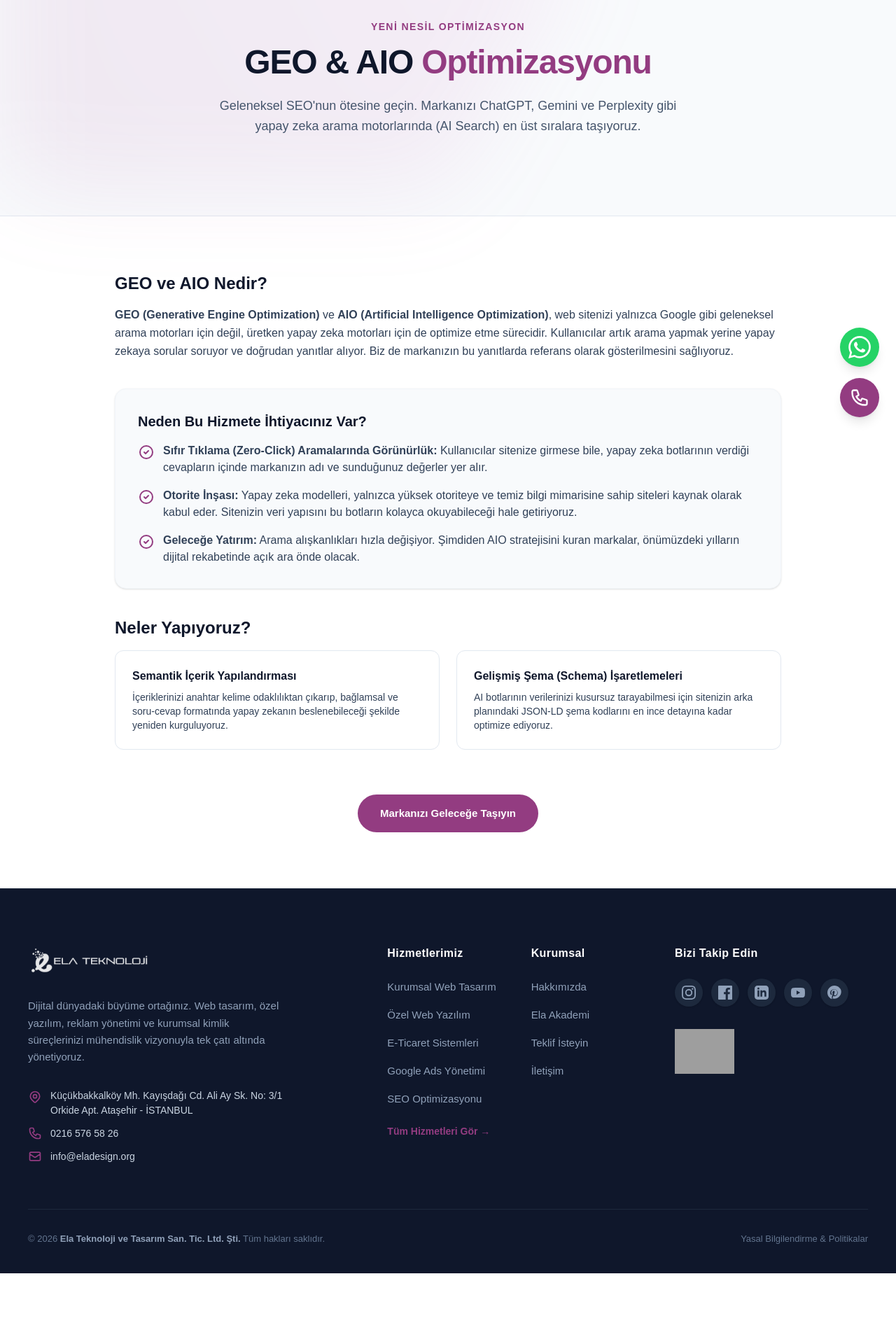
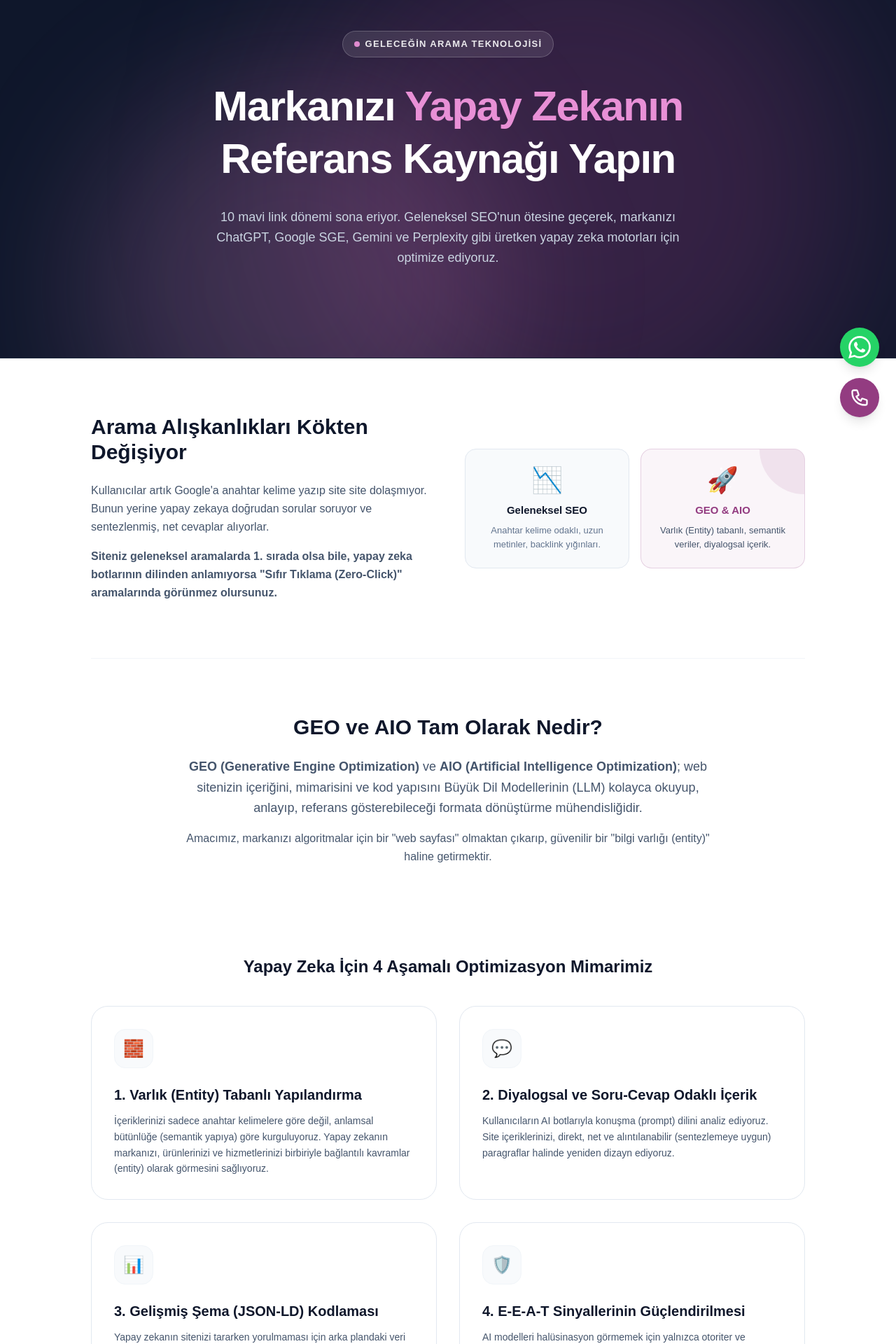
Before and after one commit to elamedya-sudo/eladesign-next, a Next.js app: page /geo-ve-aio-optimizasyonu in a window 1280 px wide. Shown: the part 180-2100 px from the top of the page at 70% size. Before the commit the page ends 1999 px from the top, so only its background shows below. Built offline with nearby package versions, Linux system fonts and the light colour scheme; grey boxes are pictures that could not be loaded.

Commit message:
GEO ve AIO optimizasyonu sayfasi detaylandirilarak guncellendi

```diff
--- a/app/(main)/geo-ve-aio-optimizasyonu/page.tsx
+++ b/app/(main)/geo-ve-aio-optimizasyonu/page.tsx
@@ -3,87 +3,156 @@ import Image from 'next/image';
 
 export const metadata = {
   title: "GEO ve AIO Optimizasyonu | Ela Teknoloji ve Tasarım",
-  description: "Yapay zeka destekli arama motorları (ChatGPT, Gemini, Perplexity) için GEO ve AIO optimizasyonu hizmetlerimizle markanızı geleceğe taşıyın."
+  description: "Google SGE, ChatGPT, Gemini ve Perplexity gibi yapay zeka arama motorları için GEO ve AIO optimizasyonu hizmetlerimizle markanızı geleceğe taşıyın."
 };
 
 export default function GeoAioOptimizasyonu() {
+  const brandColor = "#933c81";
+
   return (
-    <div className="bg-white min-h-screen">
-      {/* Üst Başlık Alanı */}
-      <div className="relative isolate bg-slate-50 py-20 sm:py-28 border-b border-slate-200">
-        <div className="absolute inset-x-0 -top-40 -z-10 transform-gpu overflow-hidden blur-3xl sm:-top-80 pointer-events-none">
-          <div className="relative left-[calc(50%-11rem)] aspect-[1155/678] w-[36.125rem] -translate-x-1/2 rotate-[30deg] bg-gradient-to-tr from-[#933c81] to-[#e890d6] opacity-10 sm:left-[calc(50%-30rem)] sm:w-[72.1875rem]"></div>
+    <div className="bg-white min-h-screen pb-24">
+      {/* 1. Üst Başlık (Hero) Alanı */}
+      <div className="relative isolate bg-slate-900 py-24 sm:py-32 overflow-hidden border-b border-slate-800">
+        <div className="absolute inset-0 -z-10">
+          <div className="absolute top-0 right-1/4 -translate-y-12 translate-x-1/3 w-[800px] h-[800px] bg-[#933c81]/30 rounded-full blur-[130px]"></div>
+          <div className="absolute bottom-0 left-1/4 translate-y-1/3 -translate-x-1/3 w-[600px] h-[600px] bg-[#e890d6]/20 rounded-full blur-[100px]"></div>
         </div>
 
-        <div className="max-w-[1000px] mx-auto px-6 lg:px-10 text-center">
-          <p className="text-[14px] font-semibold uppercase tracking-widest text-[#933c81] mb-4">
-            YENİ NESİL OPTİMİZASYON
-          </p>
-          <h1 className="text-4xl font-extrabold tracking-tight text-slate-900 sm:text-5xl mb-6">
-            GEO & AIO <span className="text-[#933c81]">Optimizasyonu</span>
+        <div className="max-w-[1000px] mx-auto px-6 lg:px-10 text-center relative z-10">
+          <div className="inline-flex items-center gap-2 px-4 py-2 rounded-full bg-white/10 border border-white/20 text-white/90 text-[13px] font-semibold tracking-widest uppercase mb-8 backdrop-blur-sm">
+            <span className="w-2 h-2 rounded-full bg-[#e890d6] animate-pulse"></span>
+            Geleceğin Arama Teknolojisi
+          </div>
+          <h1 className="text-4xl font-extrabold tracking-tight text-white sm:text-5xl lg:text-6xl mb-8 leading-tight">
+            Markanızı <span style={{ color: "#e890d6" }}>Yapay Zekanın</span> <br className="hidden md:block" />
+            Referans Kaynağı Yapın
           </h1>
-          <p className="text-lg text-slate-600 max-w-2xl mx-auto leading-relaxed">
-            Geleneksel SEO'nun ötesine geçin. Markanızı ChatGPT, Gemini ve Perplexity gibi yapay zeka arama motorlarında (AI Search) en üst sıralara taşıyoruz.
+          <p className="text-lg text-slate-300 max-w-2xl mx-auto leading-relaxed font-light">
+            10 mavi link dönemi sona eriyor. Geleneksel SEO'nun ötesine geçerek, markanızı ChatGPT, Google SGE, Gemini ve Perplexity gibi üretken yapay zeka motorları için optimize ediyoruz.
           </p>
         </div>
       </div>
 
-      {/* İçerik Alanı */}
-      <div className="max-w-[1000px] mx-auto px-6 py-16 lg:py-20 text-slate-700 space-y-10">
+      <div className="max-w-[1100px] mx-auto px-6 lg:px-10">
 
-        <section>
-          <h2 className="text-2xl font-bold text-slate-900 mb-4">GEO ve AIO Nedir?</h2>
-          <p className="leading-relaxed">
-            <strong>GEO (Generative Engine Optimization)</strong> ve <strong>AIO (Artificial Intelligence Optimization)</strong>, web sitenizi yalnızca Google gibi geleneksel arama motorları için değil, üretken yapay zeka motorları için de optimize etme sürecidir. Kullanıcılar artık arama yapmak yerine yapay zekaya sorular soruyor ve doğrudan yanıtlar alıyor. Biz de markanızın bu yanıtlarda referans olarak gösterilmesini sağlıyoruz.
-          </p>
-        </section>
-
-        <section className="bg-slate-50 p-8 rounded-2xl border border-slate-100 shadow-sm">
-          <h3 className="text-xl font-bold text-slate-900 mb-4">Neden Bu Hizmete İhtiyacınız Var?</h3>
-          <ul className="space-y-4">
-            <li className="flex items-start gap-3">
-              <svg className="w-6 h-6 text-[#933c81] shrink-0 mt-0.5" fill="none" viewBox="0 0 24 24" stroke="currentColor">
-                <path strokeLinecap="round" strokeLinejoin="round" strokeWidth="2" d="M9 12l2 2 4-4m6 2a9 9 0 11-18 0 9 9 0 0118 0z" />
-              </svg>
-              <span><strong>Sıfır Tıklama (Zero-Click) Aramalarında Görünürlük:</strong> Kullanıcılar sitenize girmese bile, yapay zeka botlarının verdiği cevapların içinde markanızın adı ve sunduğunuz değerler yer alır.</span>
-            </li>
-            <li className="flex items-start gap-3">
-              <svg className="w-6 h-6 text-[#933c81] shrink-0 mt-0.5" fill="none" viewBox="0 0 24 24" stroke="currentColor">
-                <path strokeLinecap="round" strokeLinejoin="round" strokeWidth="2" d="M9 12l2 2 4-4m6 2a9 9 0 11-18 0 9 9 0 0118 0z" />
-              </svg>
-              <span><strong>Otorite İnşası:</strong> Yapay zeka modelleri, yalnızca yüksek otoriteye ve temiz bilgi mimarisine sahip siteleri kaynak olarak kabul eder. Sitenizin veri yapısını bu botların kolayca okuyabileceği hale getiriyoruz.</span>
-            </li>
-            <li className="flex items-start gap-3">
-              <svg className="w-6 h-6 text-[#933c81] shrink-0 mt-0.5" fill="none" viewBox="0 0 24 24" stroke="currentColor">
-                <path strokeLinecap="round" strokeLinejoin="round" strokeWidth="2" d="M9 12l2 2 4-4m6 2a9 9 0 11-18 0 9 9 0 0118 0z" />
-              </svg>
-              <span><strong>Geleceğe Yatırım:</strong> Arama alışkanlıkları hızla değişiyor. Şimdiden AIO stratejisini kuran markalar, önümüzdeki yılların dijital rekabetinde açık ara önde olacak.</span>
-            </li>
-          </ul>
-        </section>
-
-        <section>
-          <h2 className="text-2xl font-bold text-slate-900 mb-4">Neler Yapıyoruz?</h2>
-          <div className="grid md:grid-cols-2 gap-6">
-            <div className="p-6 border border-slate-200 rounded-xl hover:border-[#933c81] transition-colors">
-              <h4 className="font-bold text-slate-900 mb-2">Semantik İçerik Yapılandırması</h4>
-              <p className="text-sm">İçeriklerinizi anahtar kelime odaklılıktan çıkarıp, bağlamsal ve soru-cevap formatında yapay zekanın beslenebileceği şekilde yeniden kurguluyoruz.</p>
+        {/* 2. Problem ve Dönüşüm Alanı */}
+        <div className="py-20 border-b border-slate-100">
+          <div className="grid md:grid-cols-2 gap-12 items-center">
+            <div>
+              <h2 className="text-3xl font-bold text-slate-900 mb-6">Arama Alışkanlıkları Kökten Değişiyor</h2>
+              <p className="text-slate-600 leading-relaxed mb-4">
+                Kullanıcılar artık Google'a anahtar kelime yazıp site site dolaşmıyor. Bunun yerine yapay zekaya doğrudan sorular soruyor ve sentezlenmiş, net cevaplar alıyorlar.
+              </p>
+              <p className="text-slate-600 leading-relaxed font-semibold">
+                Siteniz geleneksel aramalarda 1. sırada olsa bile, yapay zeka botlarının dilinden anlamıyorsa "Sıfır Tıklama (Zero-Click)" aramalarında görünmez olursunuz.
+              </p>
             </div>
-            <div className="p-6 border border-slate-200 rounded-xl hover:border-[#933c81] transition-colors">
-              <h4 className="font-bold text-slate-900 mb-2">Gelişmiş Şema (Schema) İşaretlemeleri</h4>
-              <p className="text-sm">AI botlarının verilerinizi kusursuz tarayabilmesi için sitenizin arka planındaki JSON-LD şema kodlarını en ince detayına kadar optimize ediyoruz.</p>
+            <div className="grid grid-cols-2 gap-4">
+              <div className="bg-slate-50 p-6 rounded-2xl border border-slate-200 text-center">
+                <div className="text-4xl mb-3">📉</div>
+                <h4 className="font-bold text-slate-900 text-[15px] mb-2">Geleneksel SEO</h4>
+                <p className="text-[13px] text-slate-500">Anahtar kelime odaklı, uzun metinler, backlink yığınları.</p>
+              </div>
+              <div className="bg-[#933c81]/5 p-6 rounded-2xl border border-[#933c81]/20 text-center relative overflow-hidden">
+                <div className="absolute top-0 right-0 w-16 h-16 bg-[#933c81]/10 rounded-bl-full"></div>
+                <div className="text-4xl mb-3 relative z-10">🚀</div>
+                <h4 className="font-bold text-[#933c81] text-[15px] mb-2 relative z-10">GEO & AIO</h4>
+                <p className="text-[13px] text-slate-600 relative z-10">Varlık (Entity) tabanlı, semantik veriler, diyalogsal içerik.</p>
+              </div>
             </div>
           </div>
-        </section>
+        </div>
 
-        {/* CTA */}
-        <div className="mt-16 text-center">
-          <Link
-            href="/iletisim"
-            className="inline-flex items-center gap-2 px-8 py-4 rounded-full bg-[#933c81] text-white font-bold text-[15px] hover:bg-[#7a316a] hover:shadow-lg hover:-translate-y-1 transition-all"
-          >
-            Markanızı Geleceğe Taşıyın
-          </Link>
+        {/* 3. Tam Olarak Nedir? */}
+        <div className="py-20 text-center max-w-3xl mx-auto">
+          <h2 className="text-3xl font-bold text-slate-900 mb-6">GEO ve AIO Tam Olarak Nedir?</h2>
+          <p className="text-slate-600 leading-relaxed text-lg mb-4">
+            <strong>GEO (Generative Engine Optimization)</strong> ve <strong>AIO (Artificial Intelligence Optimization)</strong>; web sitenizin içeriğini, mimarisini ve kod yapısını Büyük Dil Modellerinin (LLM) kolayca okuyup, anlayıp, referans gösterebileceği formata dönüştürme mühendisliğidir.
+          </p>
+          <p className="text-slate-600 leading-relaxed">
+            Amacımız, markanızı algoritmalar için bir "web sayfası" olmaktan çıkarıp, güvenilir bir "bilgi varlığı (entity)" haline getirmektir.
+          </p>
+        </div>
+
+        {/* 4. Teknik Stratejilerimiz (Nasıl Yapıyoruz?) */}
+        <div className="py-12">
+          <h3 className="text-2xl font-bold text-slate-900 mb-10 text-center">Yapay Zeka İçin 4 Aşamalı Optimizasyon Mimarimiz</h3>
+          <div className="grid md:grid-cols-2 gap-8">
+
+            <div className="group bg-white p-8 rounded-3xl border border-slate-200 hover:border-[#933c81]/40 hover:shadow-xl transition-all duration-300">
+              <div className="w-14 h-14 bg-slate-50 rounded-2xl flex items-center justify-center text-2xl mb-6 border border-slate-100 group-hover:scale-110 group-hover:bg-[#933c81]/5 transition-all">
+                🧱
+              </div>
+              <h4 className="text-xl font-bold text-slate-900 mb-3">1. Varlık (Entity) Tabanlı Yapılandırma</h4>
+              <p className="text-slate-600 text-[14px] leading-relaxed">
+                İçeriklerinizi sadece anahtar kelimelere göre değil, anlamsal bütünlüğe (semantik yapıya) göre kurguluyoruz. Yapay zekanın markanızı, ürünlerinizi ve hizmetlerinizi birbiriyle bağlantılı kavramlar (entity) olarak görmesini sağlıyoruz.
+              </p>
+            </div>
+
+            <div className="group bg-white p-8 rounded-3xl border border-slate-200 hover:border-[#933c81]/40 hover:shadow-xl transition-all duration-300">
+              <div className="w-14 h-14 bg-slate-50 rounded-2xl flex items-center justify-center text-2xl mb-6 border border-slate-100 group-hover:scale-110 group-hover:bg-[#933c81]/5 transition-all">
+                💬
+              </div>
+              <h4 className="text-xl font-bold text-slate-900 mb-3">2. Diyalogsal ve Soru-Cevap Odaklı İçerik</h4>
+              <p className="text-slate-600 text-[14px] leading-relaxed">
+                Kullanıcıların AI botlarıyla konuşma (prompt) dilini analiz ediyoruz. Site içeriklerinizi, direkt, net ve alıntılanabilir (sentezlemeye uygun) paragraflar halinde yeniden dizayn ediyoruz.
+              </p>
+            </div>
+
+            <div className="group bg-white p-8 rounded-3xl border border-slate-200 hover:border-[#933c81]/40 hover:shadow-xl transition-all duration-300">
+              <div className="w-14 h-14 bg-slate-50 rounded-2xl flex items-center justify-center text-2xl mb-6 border border-slate-100 group-hover:scale-110 group-hover:bg-[#933c81]/5 transition-all">
+                📊
+              </div>
+              <h4 className="text-xl font-bold text-slate-900 mb-3">3. Gelişmiş Şema (JSON-LD) Kodlaması</h4>
+              <p className="text-slate-600 text-[14px] leading-relaxed">
+                Yapay zekanın sitenizi tararken yorulmaması için arka plandaki veri mimarisini kusursuzlaştırıyoruz. Gelişmiş Schema.org işaretlemeleriyle botlara verileri "altın tepside" sunuyoruz.
+              </p>
+            </div>
+
+            <div className="group bg-white p-8 rounded-3xl border border-slate-200 hover:border-[#933c81]/40 hover:shadow-xl transition-all duration-300">
+              <div className="w-14 h-14 bg-slate-50 rounded-2xl flex items-center justify-center text-2xl mb-6 border border-slate-100 group-hover:scale-110 group-hover:bg-[#933c81]/5 transition-all">
+                🛡️
+              </div>
+              <h4 className="text-xl font-bold text-slate-900 mb-3">4. E-E-A-T Sinyallerinin Güçlendirilmesi</h4>
+              <p className="text-slate-600 text-[14px] leading-relaxed">
+                AI modelleri halüsinasyon görmemek için yalnızca otoriter ve kanıtlanmış kaynakları kullanır. Markanızın dijital dünyadaki otoritesini (Deneyim, Uzmanlık, Otorite, Güven) AI algoritmalarına kanıtlayacak stratejiler uyguluyoruz.
+              </p>
+            </div>
+
+          </div>
+        </div>
+
+        {/* 5. Hedeflenen Platformlar */}
+        <div className="py-20 border-t border-b border-slate-100 my-12">
+          <h3 className="text-2xl font-bold text-slate-900 mb-8 text-center">Hangi Yapay Zeka Motorlarını Hedefliyoruz?</h3>
+          <div className="flex flex-wrap justify-center gap-4">
+            {['Google SGE (AI Overviews)', 'OpenAI ChatGPT', 'Perplexity AI', 'Microsoft Copilot (Bing)', 'Anthropic Claude', 'Google Gemini'].map((platform, i) => (
+              <span key={i} className="px-6 py-3 bg-slate-50 border border-slate-200 rounded-full text-slate-700 font-semibold text-[14px] shadow-sm">
+                {platform}
+              </span>
+            ))}
+          </div>
+        </div>
+
+        {/* 6. Call To Action */}
+        <div className="mt-20 text-center">
+          <div className="bg-[#933c81] rounded-3xl p-12 relative overflow-hidden shadow-2xl">
+            <div className="relative z-10">
+              <h2 className="text-3xl font-extrabold text-white mb-4">Geleceğin Aramalarında Yerinizi Alın</h2>
+              <p className="text-white/80 max-w-2xl mx-auto mb-8 text-lg">
+                Rakipleriniz hala anahtar kelimelerle uğraşırken, markanızı yapay zekanın güvenilir kaynağı yapalım. Sisteminizin GEO altyapısına ne kadar hazır olduğunu ücretsiz analiz edelim.
+              </p>
+              <Link
+                href="/iletisim"
+                className="inline-flex items-center gap-2 px-10 py-5 rounded-full bg-white text-[#933c81] font-bold text-[16px] hover:bg-slate-50 hover:shadow-xl hover:-translate-y-1 transition-all"
+              >
+                Ücretsiz Analiz İsteyin
+                <svg className="w-5 h-5" fill="none" viewBox="0 0 24 24" stroke="currentColor">
+                  <path strokeLinecap="round" strokeLinejoin="round" strokeWidth="2.5" d="M17 8l4 4m0 0l-4 4m4-4H3" />
+                </svg>
+              </Link>
+            </div>
+          </div>
         </div>
 
       </div>
```
